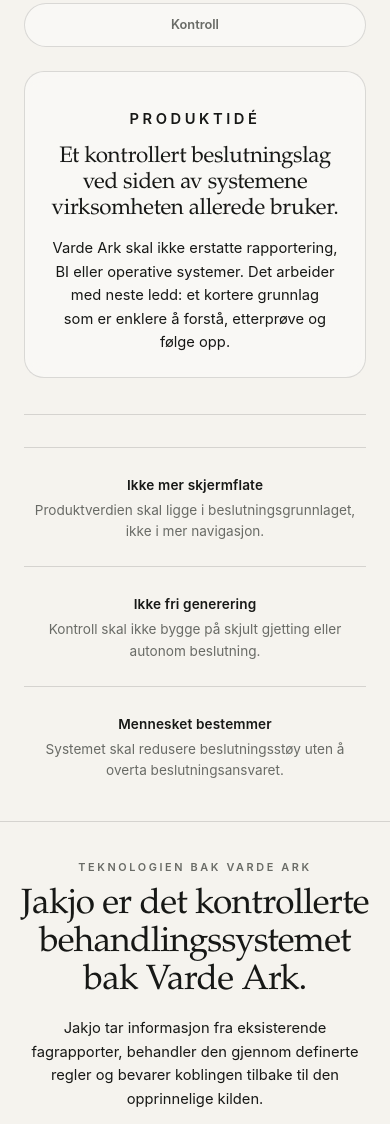
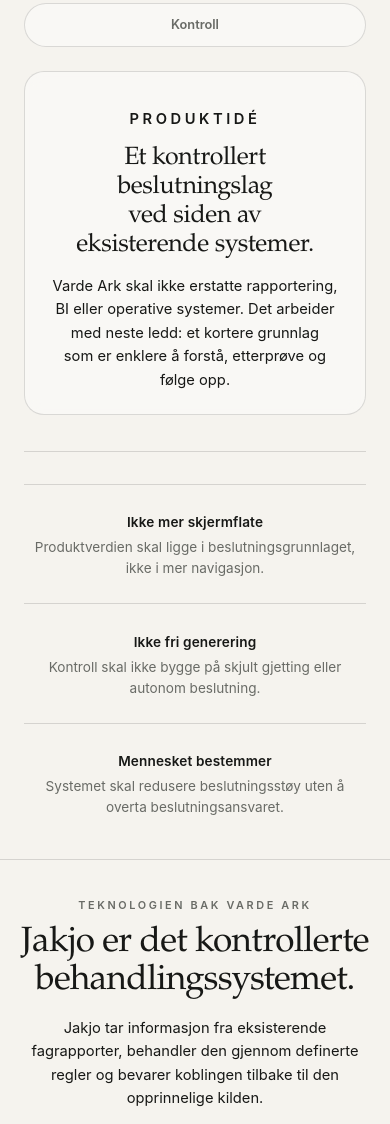
Before and after one commit to Lekaste/Varde-Ark-site, a plain HTML site: page index.html in a window 390 px wide. Shown: the part 2016-3140 px from the top of the page. Drawn offline with Linux system fonts and the light colour scheme.

Commit message:
refine public headings for clearer two-line rhythm

```diff
--- a/index.html
+++ b/index.html
@@ -633,6 +633,18 @@
       line-height: 1.15;
       letter-spacing: -0.015em;
       text-wrap: balance;
+    }
+
+    .product-idea-heading {
+      max-width: 34rem;
+      width: 100%;
+    }
+
+    @media (max-width: 40rem) {
+      .product-idea-heading {
+        max-width: 28rem;
+        font-size: clamp(1.3rem, 6.4vw, 1.75rem);
+      }
     }
 
     .tab-block p {
@@ -1061,7 +1073,7 @@
         <div data-tabs>
           <article class="tab-block" data-tab-label="Hva dette er">
             <p class="kicker">Produktidé</p>
-            <h3>Et kontrollert beslutningslag ved siden av systemene virksomheten allerede bruker.</h3>
+            <h3 class="product-idea-heading"><span class="editorial-line">Et kontrollert beslutningslag</span><span class="editorial-line">ved siden av eksisterende systemer.</span></h3>
             <p>Varde Ark skal ikke erstatte rapportering, BI eller operative systemer. Det arbeider med neste ledd: et kortere grunnlag som er enklere å forstå, etterprøve og følge opp.</p>
           </article>
           <article class="tab-block" data-tab-label="Hvorfor nå">
@@ -1096,7 +1108,7 @@
     <section class="technology-surface" id="technology" aria-labelledby="technology-heading">
       <div class="technology-inner">
         <p class="eyebrow">Teknologien bak Varde Ark</p>
-        <h2 id="technology-heading">Jakjo er det kontrollerte behandlingssystemet bak Varde Ark.</h2>
+        <h2 id="technology-heading">Jakjo er det kontrollerte behandlingssystemet.</h2>
         <p class="technology-copy">Jakjo tar informasjon fra eksisterende fagrapporter, behandler den gjennom definerte regler og bevarer koblingen tilbake til den opprinnelige kilden.</p>
         <div class="technology-flow" aria-label="Fagrapport til sporbar beslutningsflate">
           <span class="technology-node">Fagrapport</span>
```
